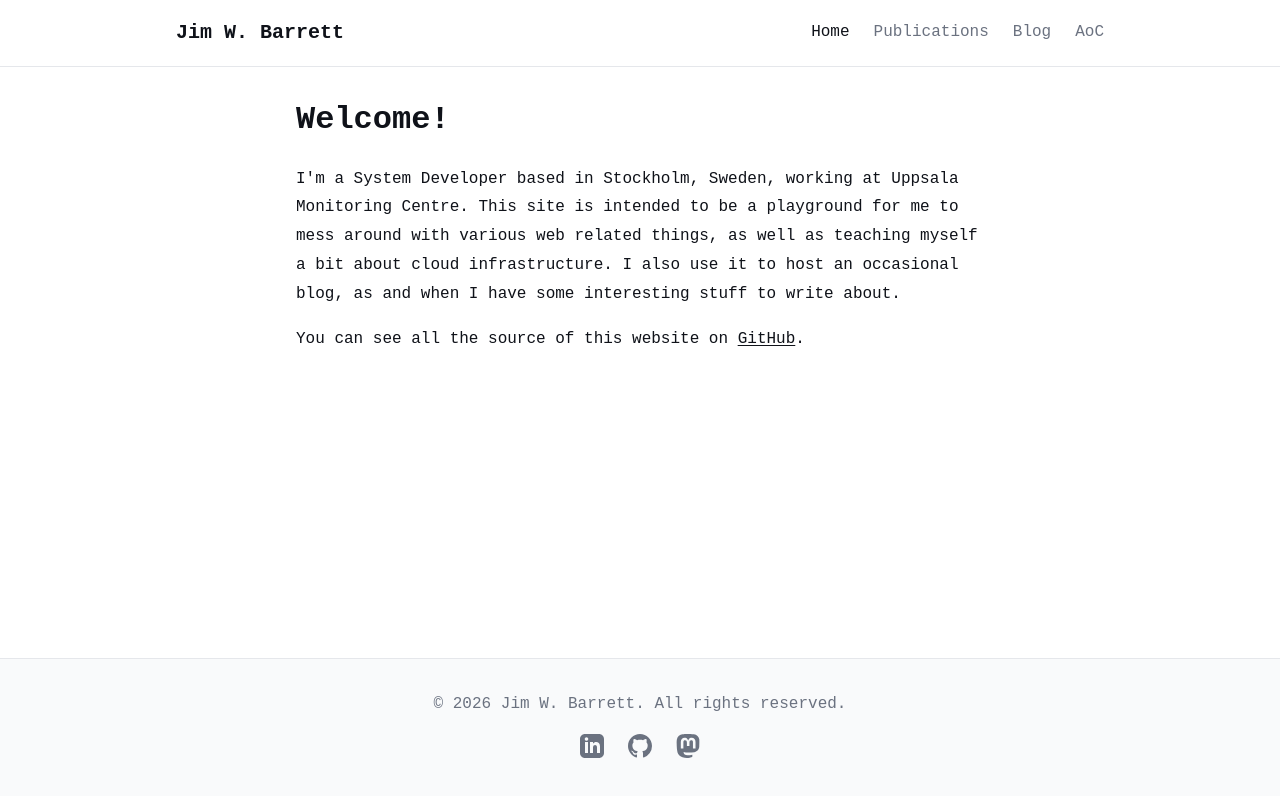
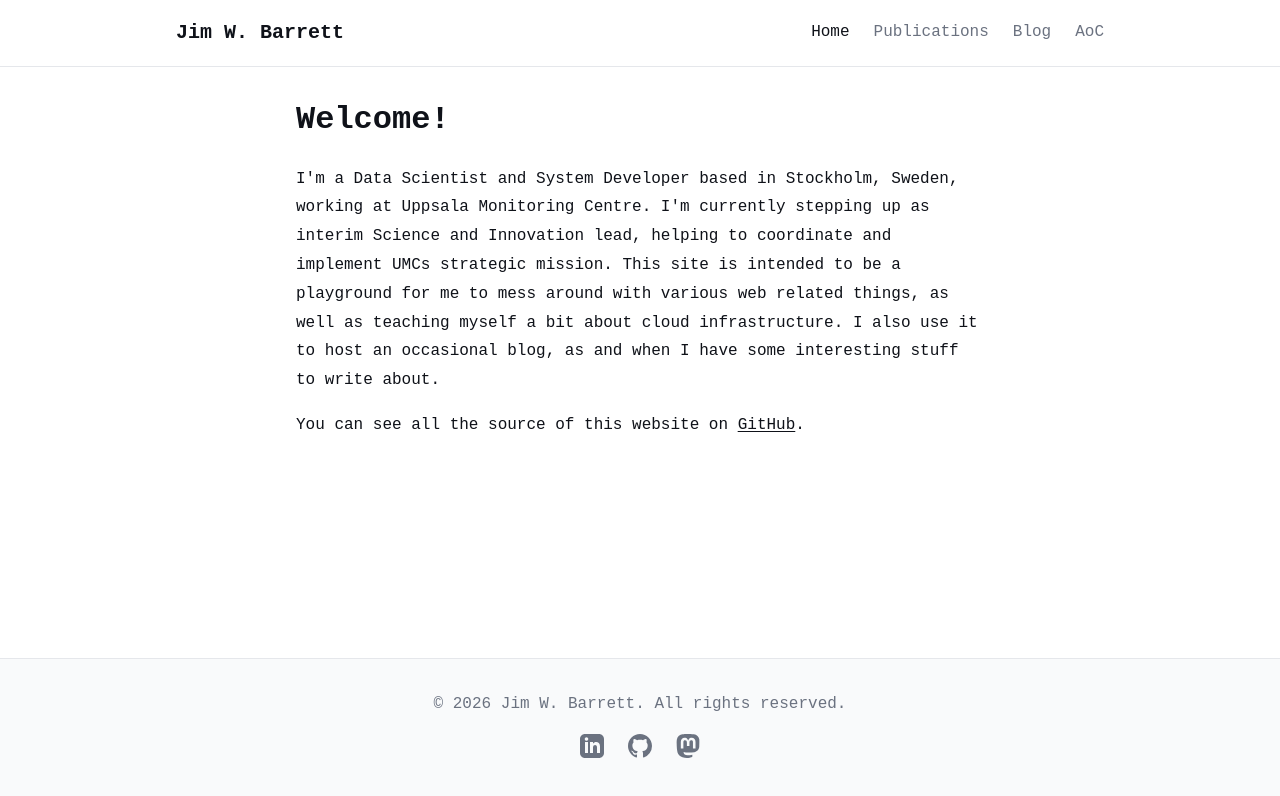
Before and after one commit to jimbarrett27/website, an Angular app: page / in a window 1280 px wide. Shown: the top 796 px of the page. Built offline with nearby package versions, Linux system fonts and the light colour scheme.

Commit message:
update the welcome paragraph

```diff
--- a/src/app/pages/home/home.component.ts
+++ b/src/app/pages/home/home.component.ts
@@ -7,7 +7,8 @@ import { Component } from '@angular/core';
     <div class="home">
       <h1>Welcome!</h1>
       <p>
-        I'm a System Developer based in Stockholm, Sweden, working at Uppsala Monitoring Centre.
+        I'm a Data Scientist and System Developer based in Stockholm, Sweden, working at Uppsala Monitoring Centre.
+        I'm currently stepping up as interim Science and Innovation lead, helping to coordinate and implement UMCs strategic mission.
         This site is intended to be a playground for me to mess around with various web related things, as
         well as teaching myself a bit about cloud infrastructure.
         I also use it to host an occasional blog, as and when I have some interesting stuff to write about.
```
